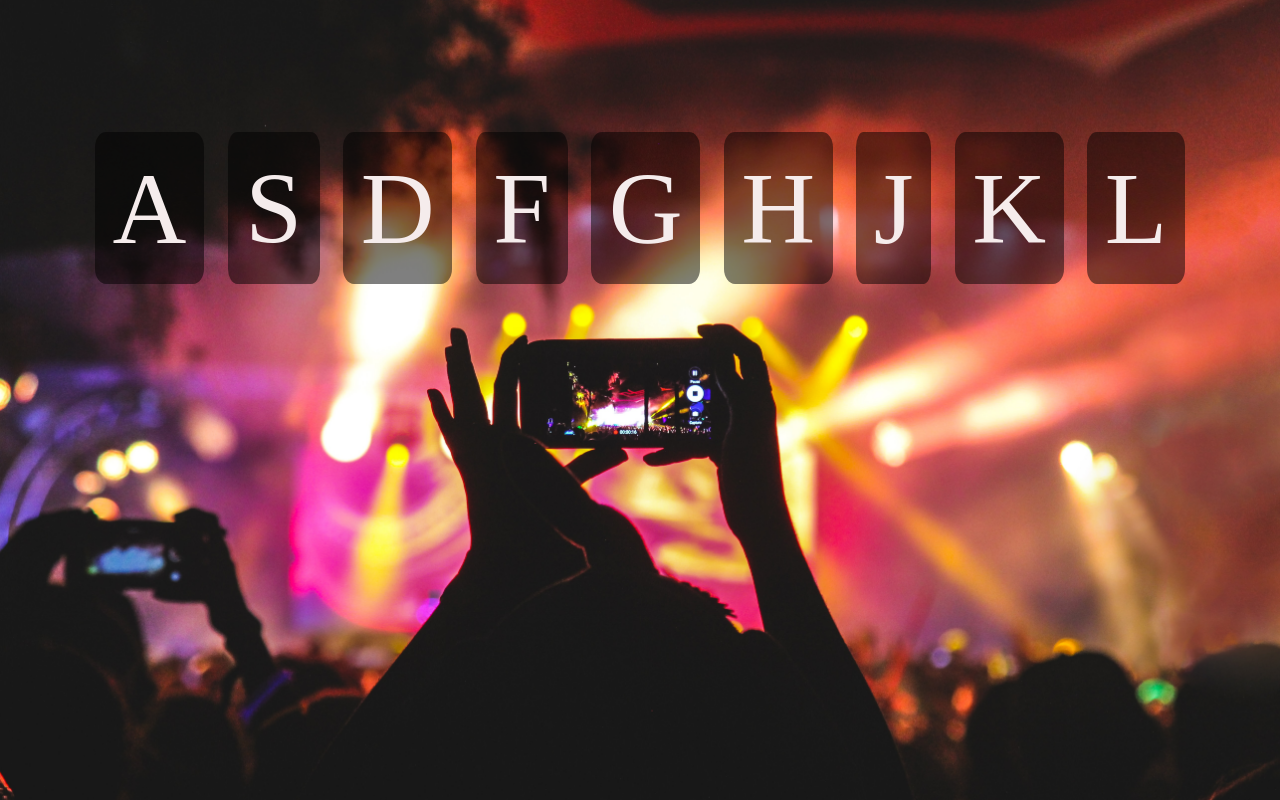
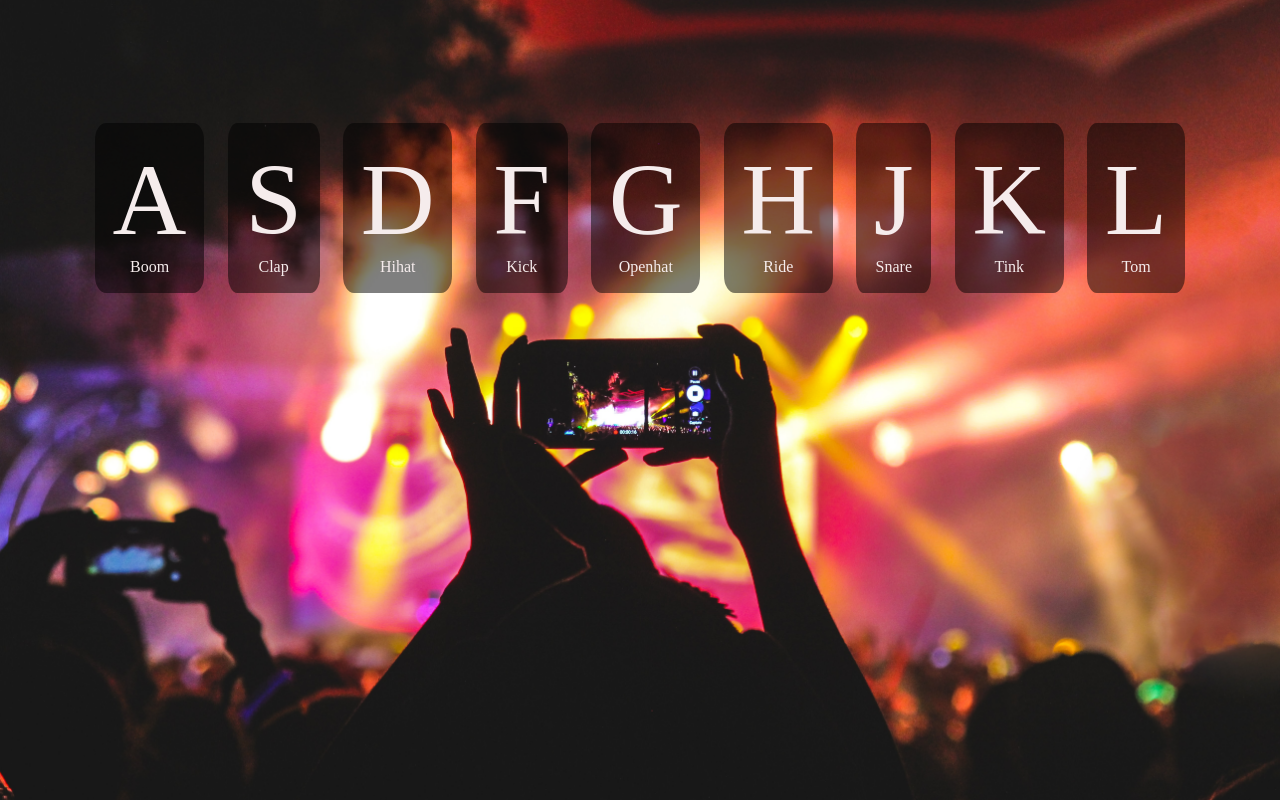
Before and after one commit to sanketmunot/javascript-30, a plain HTML site: page 01-Drum-Kit/index.html in a window 1280 px wide. Drawn offline with Linux system fonts and the light colour scheme.

Commit message:
feat: added beat names (#1)
merging beat names changes to drum kit branch

```diff
--- a/01-Drum-Kit/index.html
+++ b/01-Drum-Kit/index.html
@@ -4,21 +4,48 @@
     <meta charset="UTF-8" />
     <meta http-equiv="X-UA-Compatible" content="IE=edge" />
     <meta name="viewport" content="width=device-width, initial-scale=1.0" />
-    <title>Document</title>
+    <title>Js DrumKit</title>
     <link rel="stylesheet" href="./style.css" />
   </head>
   <body>
     <div class="container">
       <div class="item-group">
-        <div class="item" data-key="65">A</div>
-        <div class="item" data-key="83">S</div>
-        <div class="item" data-key="68">D</div>
-        <div class="item" data-key="70">F</div>
-        <div class="item" data-key="71">G</div>
-        <div class="item" data-key="72">H</div>
-        <div class="item" data-key="74">J</div>
-        <div class="item" data-key="75">K</div>
-        <div class="item" data-key="76">L</div>
+        <div class="item" data-key="65">
+          <span class="beatKey">A</span>
+          <span class="beatName">Boom</span>
+        </div>
+        <div class="item" data-key="83">
+          <span class="beatKey">S</span>
+          <span class="beatName">Clap</span>
+        </div>
+        <div class="item" data-key="68">
+          <span class="beatKey">D</span>
+          <span class="beatName">Hihat</span>
+        </div>
+        <div class="item" data-key="70">
+          <span class="beatKey">F</span>
+          <span class="beatName">Kick</span>
+        </div>
+        <div class="item" data-key="71">
+          <span class="beatKey">G</span>
+          <span class="beatName">Openhat</span>
+        </div>
+        <div class="item" data-key="72">
+          <span class="beatKey">H</span>
+          <span class="beatName">Ride</span>
+        </div>
+        <div class="item" data-key="74">
+          <span class="beatKey">J</span>
+          <span class="beatName">Snare</span>
+        </div>
+        <div class="item" data-key="75">
+          <span class="beatKey">K</span>
+          <span class="beatName">Tink</span>
+        </div>
+        <div class="item" data-key="76">
+          <span class="beatKey">L</span>
+          <span class="beatName">Tom</span>
+        </div>
       </div>
     </div>
 
--- a/01-Drum-Kit/style.css
+++ b/01-Drum-Kit/style.css
@@ -25,9 +25,12 @@ body{
     color: rgb(245, 236, 236);
     border-radius: 10%;
     margin: 2%;
-    font-size: 8vw;
     padding: 3%;
     transition: all 0.7s;
+    display: flex;
+    flex-direction: column;
+    justify-content: center;
+    align-items: center;
 }
 
 .playing{
@@ -35,3 +38,11 @@ body{
     transform: scale(1.2);
     box-shadow: 0px 0px 8px 2px #31d933;
 }
+
+.beatName{
+    font-size: medium;
+}
+
+.beatKey{
+    font-size: 8vw;
+}
```
